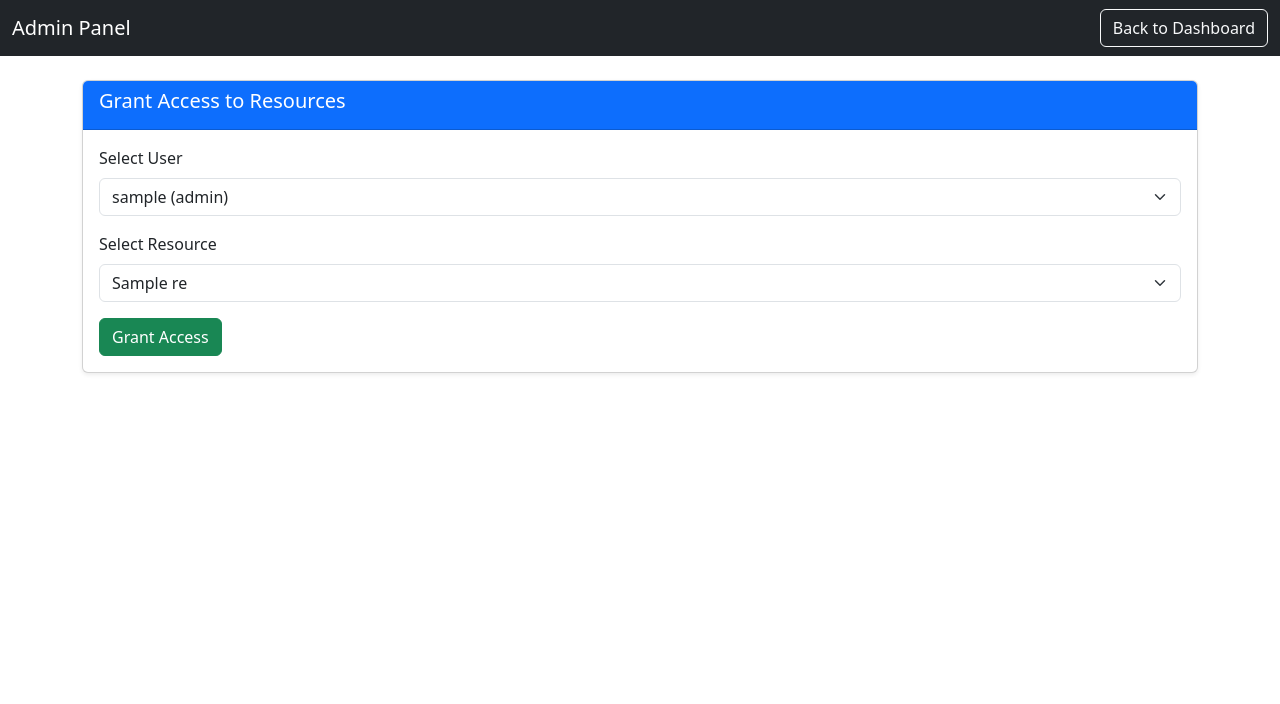
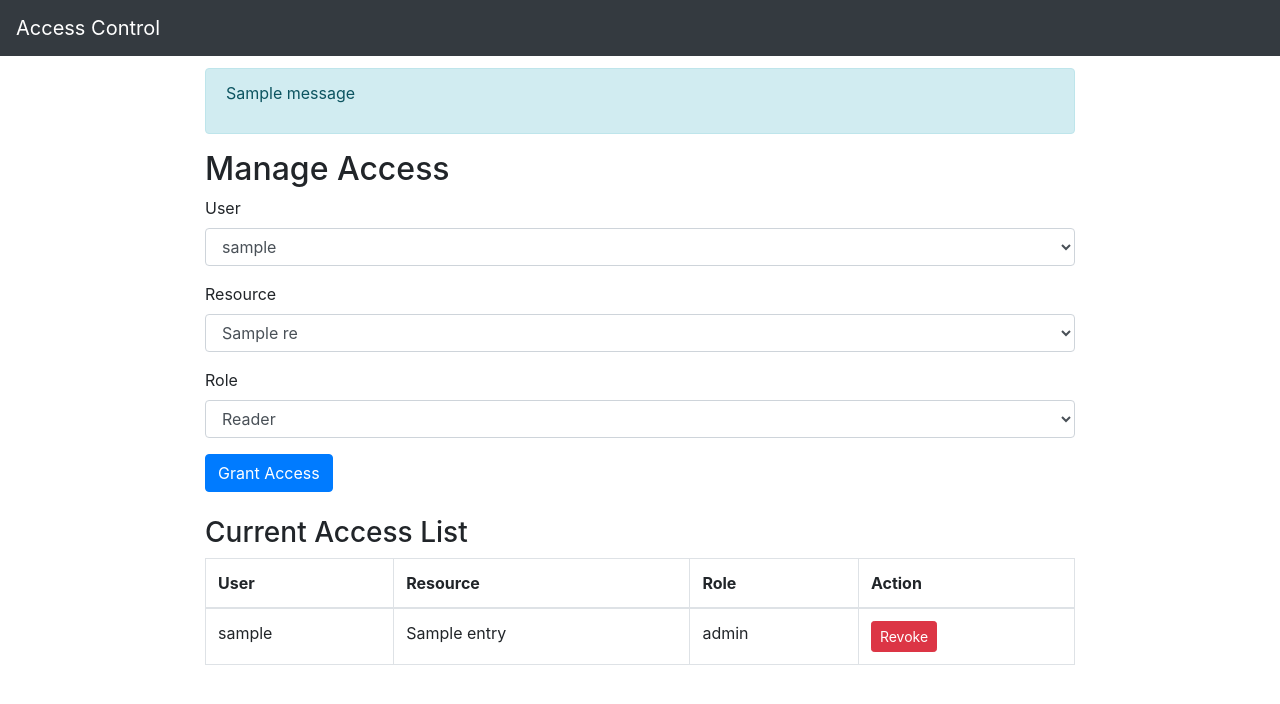
Before and after one commit to nj7890/RBAC, a Flask app: template templates/manage.html in a window 1280 px wide. Shown: the top 704 px of the page. Run offline with Flask 3, Linux system fonts and the light colour scheme; the template is opened without the code that fills it: most values are stand-ins (such as "Sample title", 1, 10 or a date in 2020); one stand-in notice (Sample message) is shown; some libraries are stand-ins or nearby versions.

Commit message:
changes done

```diff
--- a/app.py
+++ b/app.py
@@ -1,9 +1,12 @@
-from flask import Flask, render_template, request, redirect, session, send_from_directory
+from flask import Flask, render_template, request, redirect, session, send_file
 import mysql.connector
 import os
 
 app = Flask(__name__)
-app.secret_key = 'your_secret_key'
+app.secret_key = 'secretkey'
+
+UPLOAD_FOLDER = 'files'
+app.config['UPLOAD_FOLDER'] = UPLOAD_FOLDER
 
 def get_db():
     return mysql.connector.connect(
@@ -13,78 +16,160 @@
         database="access_control"
     )
 
-@app.route('/', methods=['GET', 'POST'])
+@app.route('/')
+def index():
+    return redirect('/login')
+
+@app.route('/login', methods=['GET', 'POST'])
 def login():
     if request.method == 'POST':
-        username = request.form['username']
-        password = request.form['password']
         conn = get_db()
-        cur = conn.cursor(dictionary=True)
-        cur.execute("SELECT * FROM users WHERE username=%s AND password=%s", (username, password))
-        user = cur.fetchone()
+        cursor = conn.cursor(dictionary=True)
+        cursor.execute("SELECT * FROM users WHERE username=%s AND password=%s",
+                       (request.form['username'], request.form['password']))
+        user = cursor.fetchone()
         if user:
             session['user'] = user
             return redirect('/dashboard')
+        return render_template('login.html', error="Invalid credentials")
     return render_template('login.html')
+
+@app.route('/dashboard')
+def dashboard():
+    if 'user' not in session:
+        return redirect('/login')
+    user = session['user']
+    conn = get_db()
+    cursor = conn.cursor(dictionary=True)
+
+    if user['role'] == 'admin':
+        cursor.execute("SELECT * FROM resources")
+    else:
+        cursor.execute("""
+            SELECT r.* FROM resources r
+            JOIN acl a ON a.resource_id = r.id
+            WHERE a.user_id = %s
+        """, (user['id'],))
+    resources = cursor.fetchall()
+    return render_template('dashboard.html', user=user, resources=resources)
+
+@app.route('/view/<int:resource_id>')
+def view_file(resource_id):
+    return handle_file_access(resource_id, operation='read')
+
+@app.route('/edit/<int:resource_id>', methods=['GET', 'POST'])
+def edit_file(resource_id):
+    return handle_file_access(resource_id, operation='edit')
+
+@app.route('/delete/<int:resource_id>', methods=['POST'])
+def delete_file(resource_id):
+    return handle_file_access(resource_id, operation='delete')
+
+def handle_file_access(resource_id, operation):
+    if 'user' not in session:
+        return redirect('/login')
+    user = session['user']
+    conn = get_db()
+    cursor = conn.cursor(dictionary=True)
+
+    # Get resource info
+    cursor.execute("SELECT * FROM resources WHERE id=%s", (resource_id,))
+    resource = cursor.fetchone()
+    if not resource:
+        return render_template('access_denied.html', mac=False, dac=False, rbac=False)
+
+    # MAC: clearance level vs classification level
+    mac = user['clearance_level'] >= resource['classification_level']
+
+    # DAC: check ACL
+    cursor.execute("SELECT * FROM acl WHERE user_id=%s AND resource_id=%s", (user['id'], resource_id))
+    acl_entry = cursor.fetchone()
+    dac = acl_entry is not None
+
+    # RBAC: based on ACL role
+    rbac_roles = {
+        'read': ['reader', 'editor', 'owner'],
+        'edit': ['editor', 'owner'],
+        'delete': ['owner']
+    }
+
+    rbac = acl_entry and acl_entry['role'] in rbac_roles.get(operation, [])
+
+    if user['role'] == 'admin' or (mac and dac and rbac):
+        file_path = os.path.join(app.config['UPLOAD_FOLDER'], resource['file_name'])
+
+        if operation == 'read':
+            return send_file(file_path)
+
+        elif operation == 'edit':
+            if request.method == 'POST':
+                with open(file_path, 'w') as f:
+                    f.write(request.form['content'])
+                return redirect('/dashboard')
+            with open(file_path, 'r') as f:
+                content = f.read()
+            return render_template('edit_file.html', content=content, resource=resource)
+
+        elif operation == 'delete':
+            os.remove(file_path)
+            cursor.execute("DELETE FROM resources WHERE id=%s", (resource_id,))
+            cursor.execute("DELETE FROM acl WHERE resource_id=%s", (resource_id,))
+            conn.commit()
+            return redirect('/dashboard')
+
+    # Access denied
+    return render_template('access_denied.html', mac=mac, dac=dac, rbac=rbac)
+
+@app.route('/manage', methods=['GET', 'POST'])
+def manage():
+    if 'user' not in session or session['user']['role'] != 'admin':
+        return render_template('access_denied.html', mac=False, dac=False, rbac=False)
+
+    conn = get_db()
+    cursor = conn.cursor(dictionary=True)
+
+    if request.method == 'POST':
+        user_id = request.form['user_id']
+        resource_id = request.form['resource_id']
+        role = request.form['role']
+        cursor.execute("INSERT INTO acl (user_id, resource_id, role) VALUES (%s, %s, %s)",
+                       (user_id, resource_id, role))
+        conn.commit()
+
+    cursor.execute("SELECT * FROM users WHERE role != 'admin'")
+    users = cursor.fetchall()
+    cursor.execute("SELECT * FROM resources")
+    resources = cursor.fetchall()
+
+    cursor.execute("""
+        SELECT a.user_id, a.resource_id, a.role, u.username, r.name as resource_name
+        FROM acl a
+        JOIN users u ON a.user_id = u.id
+        JOIN resources r ON a.resource_id = r.id
+    """)
+    acl_entries = cursor.fetchall()
+
+    return render_template('manage.html', users=users, resources=resources, acl_entries=acl_entries)
+
+@app.route('/revoke_access', methods=['POST'])
+def revoke_access():
+    if 'user' not in session or session['user']['role'] != 'admin':
+        return render_template('access_denied.html', mac=False, dac=False, rbac=False)
+    conn = get_db()
+    cursor = conn.cursor()
+    cursor.execute("DELETE FROM acl WHERE user_id=%s AND resource_id=%s",
+                   (request.form['user_id'], request.form['resource_id']))
+    conn.commit()
+    return redirect('/manage')
 
 @app.route('/logout')
 def logout():
     session.clear()
-    return redirect('/')
+    return redirect('/login')
 
-@app.route('/dashboard')
-def dashboard():
-    if 'user' not in session:
-        return redirect('/')
-    user = session['user']
-    conn = get_db()
-    cur = conn.cursor(dictionary=True)
-    cur.execute("SELECT * FROM resources")
-    resources = cur.fetchall()
-    return render_template('dashboard.html', user=user, resources=resources)
-
-@app.route('/access/<int:res_id>')
-def access_file(res_id):
-    if 'user' not in session:
-        return redirect('/')
-    user = session['user']
-    conn = get_db()
-    cur = conn.cursor(dictionary=True)
-    # RBAC: Check if user has access via ACL
-    cur.execute("SELECT * FROM acl WHERE user_id=%s AND resource_id=%s", (user['id'], res_id))
-    access = cur.fetchone()
-    # MAC: Check if user's clearance >= resource's classification
-    cur.execute("SELECT * FROM resources WHERE id=%s", (res_id,))
-    resource = cur.fetchone()
-    if not resource:
-        return "Resource not found", 404
-    if access or user['role'] == 'admin':
-        # DAC: Owner has access
-        if resource['owner_id'] == user['id']:
-            filename = resource['file_name']
-            return send_from_directory('project_files', filename)
-        # MAC: Check clearance
-        if user['clearance_level'] >= resource['classification_level']:
-            filename = resource['file_name']
-            return send_from_directory('project_files', filename)
-    return "Access Denied", 403
-
-@app.route('/manage', methods=['GET', 'POST'])
-def manage():
-    if 'user' not in session or session['user']['role'] != 'admin':
-        return redirect('/dashboard')
-    conn = get_db()
-    cur = conn.cursor(dictionary=True)
-    if request.method == 'POST':
-        user_id = request.form['user_id']
-        resource_id = request.form['resource_id']
-        cur.execute("INSERT INTO acl (user_id, resource_id) VALUES (%s, %s)", (user_id, resource_id))
-        conn.commit()
-    cur.execute("SELECT * FROM users")
-    users = cur.fetchall()
-    cur.execute("SELECT * FROM resources")
-    resources = cur.fetchall()
-    return render_template('manage.html', users=users, resources=resources)
+@app.route('/access_denied')
+def access_denied():
+    return render_template('access_denied.html', mac=False, dac=False, rbac=False)
 
 if __name__ == '__main__':
     app.run(debug=True)
--- /dev/null
+++ b/templates/base.html
@@ -0,0 +1,62 @@
+<!DOCTYPE html>
+<html lang="en">
+<head>
+  <meta charset="UTF-8">
+  <title>Access Control System</title>
+  <link rel="stylesheet" href="https://stackpath.bootstrapcdn.com/bootstrap/4.5.2/css/bootstrap.min.css">
+  <style>
+    body {
+      padding-top: 60px;
+    }
+    .container {
+      max-width: 900px;
+    }
+  </style>
+</head>
+<body>
+  <!-- Navigation bar -->
+  <nav class="navbar navbar-expand-lg navbar-dark bg-dark fixed-top">
+    <a class="navbar-brand" href="/dashboard">Access Control</a>
+    <div class="collapse navbar-collapse">
+      <ul class="navbar-nav mr-auto">
+        {% if session.user %}
+          <li class="nav-item">
+            <a class="nav-link" href="/dashboard">Dashboard</a>
+          </li>
+          {% if session.user.role == 'admin' %}
+          <li class="nav-item">
+            <a class="nav-link" href="/manage">Manage Access</a>
+          </li>
+          {% endif %}
+        {% endif %}
+      </ul>
+      <ul class="navbar-nav ml-auto">
+        {% if session.user %}
+          <li class="nav-item">
+            <span class="navbar-text mr-3">
+              Logged in as: {{ session.user.username }} ({{ session.user.role }})
+            </span>
+          </li>
+          <li class="nav-item">
+            <a class="nav-link btn btn-sm btn-outline-light" href="/logout">Logout</a>
+          </li>
+        {% endif %}
+      </ul>
+    </div>
+  </nav>
+
+  <!-- Main content -->
+  <div class="container">
+    {% with messages = get_flashed_messages() %}
+      {% if messages %}
+        <div class="alert alert-info mt-2">
+          {% for message in messages %}
+            <p>{{ message }}</p>
+          {% endfor %}
+        </div>
+      {% endif %}
+    {% endwith %}
+    {% block content %}{% endblock %}
+  </div>
+</body>
+</html>
--- a/templates/manage.html
+++ b/templates/manage.html
@@ -1,44 +1,54 @@
-<!DOCTYPE html>
-<html>
-<head>
-  <title>Manage Access</title>
-  <link href="https://cdn.jsdelivr.net/npm/bootstrap@5.3.0/dist/css/bootstrap.min.css" rel="stylesheet">
-</head>
-<body>
-  <nav class="navbar navbar-expand-lg navbar-dark bg-dark mb-4">
-    <div class="container-fluid">
-      <span class="navbar-brand">Admin Panel</span>
-      <a href="/dashboard" class="btn btn-outline-light">Back to Dashboard</a>
-    </div>
-  </nav>
-
-  <div class="container">
-    <div class="card shadow-sm">
-      <div class="card-header bg-primary text-white">
-        <h5>Grant Access to Resources</h5>
-      </div>
-      <div class="card-body">
+{% extends 'base.html' %}
+{% block content %}
+<h2>Manage Access</h2>
 <form method="POST">
-          <div class="mb-3">
-            <label class="form-label">Select User</label>
-            <select name="user_id" class="form-select">
+  <div class="form-group">
+    <label>User</label>
+    <select name="user_id" class="form-control" required>
       {% for user in users %}
-              <option value="{{ user.id }}">{{ user.username }} ({{ user.role }})</option>
+      <option value="{{ user.id }}">{{ user.username }}</option>
       {% endfor %}
     </select>
   </div>
-          <div class="mb-3">
-            <label class="form-label">Select Resource</label>
-            <select name="resource_id" class="form-select">
-              {% for res in resources %}
-              <option value="{{ res.id }}">{{ res.name }}</option>
+  <div class="form-group">
+    <label>Resource</label>
+    <select name="resource_id" class="form-control" required>
+      {% for resource in resources %}
+      <option value="{{ resource.id }}">{{ resource.name }}</option>
       {% endfor %}
     </select>
   </div>
-          <button type="submit" class="btn btn-success">Grant Access</button>
+  <div class="form-group">
+    <label>Role</label>
+    <select name="role" class="form-control" required>
+      <option value="reader">Reader</option>
+      <option value="editor">Editor</option>
+      <option value="owner">Owner</option>
+    </select>
+  </div>
+  <button class="btn btn-primary">Grant Access</button>
 </form>
-      </div>
-    </div>
-  </div>
-</body>
-</html>
+
+<h3 class="mt-4">Current Access List</h3>
+<table class="table table-bordered">
+  <thead>
+    <tr><th>User</th><th>Resource</th><th>Role</th><th>Action</th></tr>
+  </thead>
+  <tbody>
+    {% for entry in acl_entries %}
+    <tr>
+      <td>{{ entry.username }}</td>
+      <td>{{ entry.resource_name }}</td>
+      <td>{{ entry.role }}</td>
+      <td>
+        <form method="POST" action="/revoke_access">
+          <input type="hidden" name="user_id" value="{{ entry.user_id }}">
+          <input type="hidden" name="resource_id" value="{{ entry.resource_id }}">
+          <button class="btn btn-danger btn-sm">Revoke</button>
+        </form>
+      </td>
+    </tr>
+    {% endfor %}
+  </tbody>
+</table>
+{% endblock %}
```
Also changed, not shown: templates/access_denied.html (+11 -20 lines), templates/dashboard.html (+23 -39 lines), templates/login.html (+13 -33 lines), files/dev_spec.txt (renamed from project_files/dev_doc.txt), files/test_cases.csv (renamed from project_files/test_cases.csv). Lines whose indentation alone changed are shown as unchanged.
